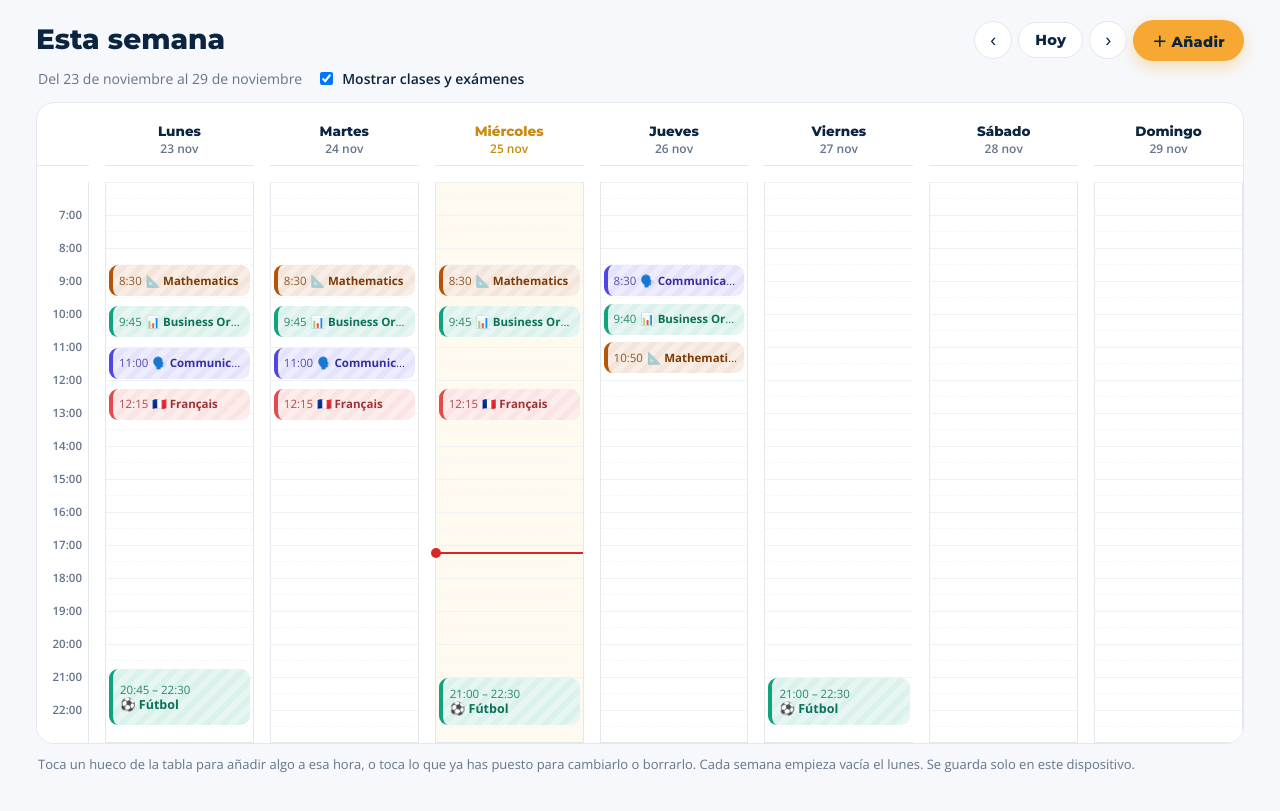
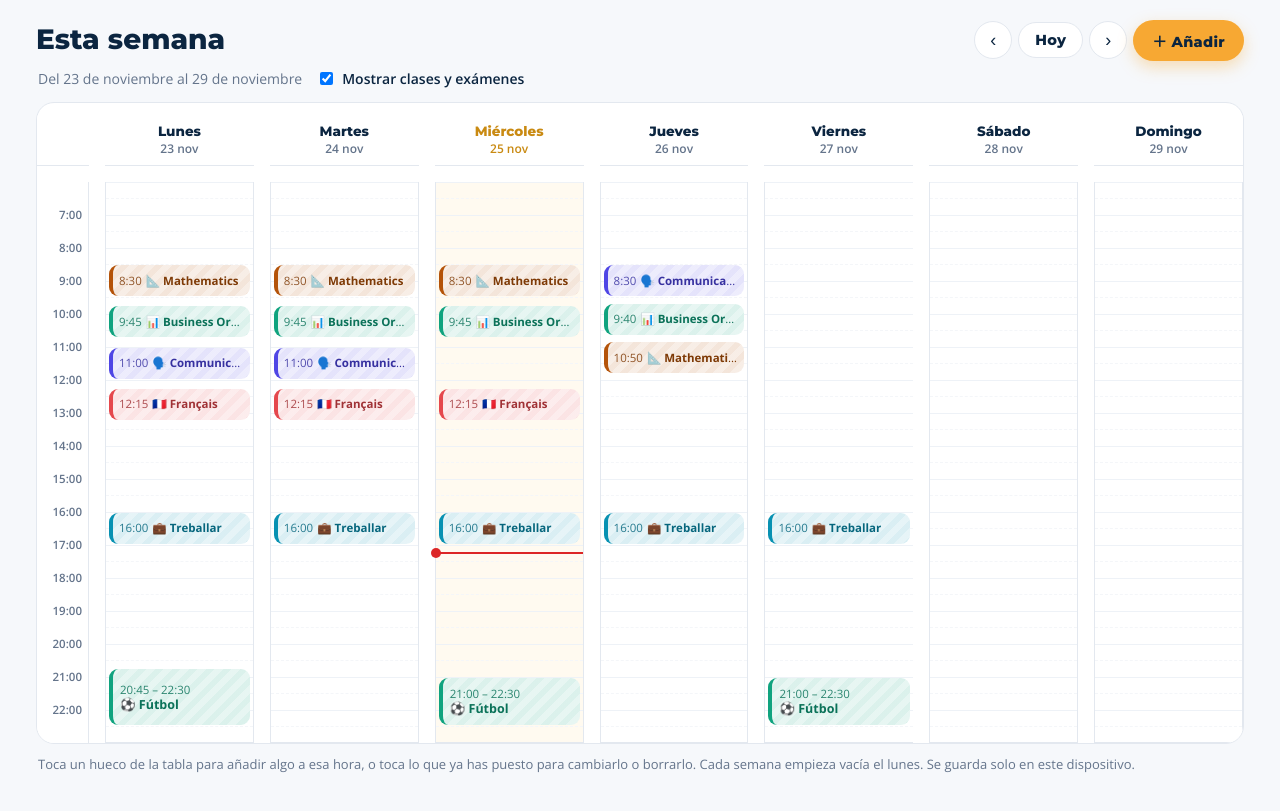
Before and after one commit to martipol-esci/estudio, a plain HTML site: page horario.html in a window 1280 px wide. Shown: the part 63-874 px from the top of the page. Drawn offline with nearby package versions, Linux system fonts and the light colour scheme.

Commit message:
Horario: treballar fijo de lunes a viernes de 16 a 17 h
Co-Authored-By: Claude Opus 5.5 <noreply@anthropic.com>

```diff
--- a/horario.html
+++ b/horario.html
@@ -102,7 +102,8 @@ const DN=['Lunes','Martes','Miércoles','Jueves','Viernes','Sábado','Domingo'],
 const COL=['#f7a833','#0891b2','#10a37f','#6d4aff','#e5484d','#db2777','#64748b'];
 const KEY='horario-semanas',ULTIMA_CLASE='2026-11-30',INI=6,FIN=23;let HH=40;
 /* Fijo todas las semanas, como las clases */
-const FIJO_SEMANAL=[{d:0,ini:'20:45',fin:'22:30',t:'⚽ Fútbol'},{d:2,ini:'21:00',fin:'22:30',t:'⚽ Fútbol'},{d:4,ini:'21:00',fin:'22:30',t:'⚽ Fútbol'}];
+const FIJO_SEMANAL=[{d:0,ini:'20:45',fin:'22:30',t:'⚽ Fútbol'},{d:2,ini:'21:00',fin:'22:30',t:'⚽ Fútbol'},{d:4,ini:'21:00',fin:'22:30',t:'⚽ Fútbol'},
+  ...[0,1,2,3,4].map(d=>({d,ini:'16:00',fin:'17:00',t:'💼 Treballar',c:'#0891b2'}))];
 const ymd=d=>d.getFullYear()+'-'+String(d.getMonth()+1).padStart(2,'0')+'-'+String(d.getDate()).padStart(2,'0');
 const lunes=d=>{d=new Date(d.getFullYear(),d.getMonth(),d.getDate());d.setDate(d.getDate()-((d.getDay()+6)%7));return d};
 const mins=t=>{const m=/^(\d{1,2}):(\d{2})/.exec(t||'');return m?+m[1]*60+ +m[2]:null};
@@ -115,7 +116,7 @@ $('#vcl').checked=verCl;
 
 /* Clases (horario de ESCI) y exámenes de esa semana: fijos, no se editan aquí */
 function fijos(){
-  const out=FIJO_SEMANAL.map(x=>({d:x.d,ini:mins(x.ini),fin:mins(x.fin),t:x.t,sub:'',c:'#10a37f',fijo:1}));
+  const out=FIJO_SEMANAL.map(x=>({d:x.d,ini:mins(x.ini),fin:mins(x.fin),t:x.t,sub:'',c:x.c||'#10a37f',fijo:1}));
   if(!verCl)return out;
   (D.horario||[]).forEach(r=>r.dias.forEach((c,i)=>{if(!c)return;
     const f=new Date(sem);f.setDate(f.getDate()+i);if(ymd(f)>ULTIMA_CLASE)return;
```
